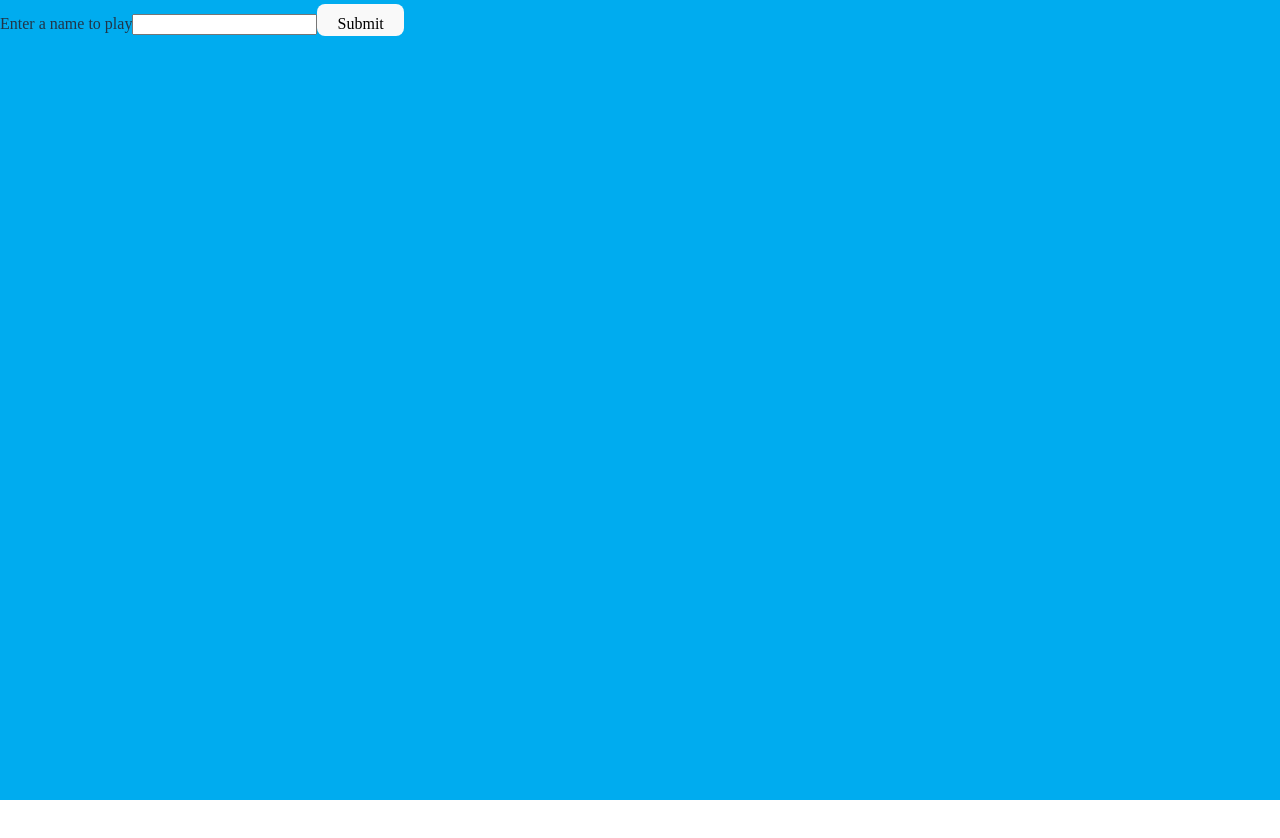
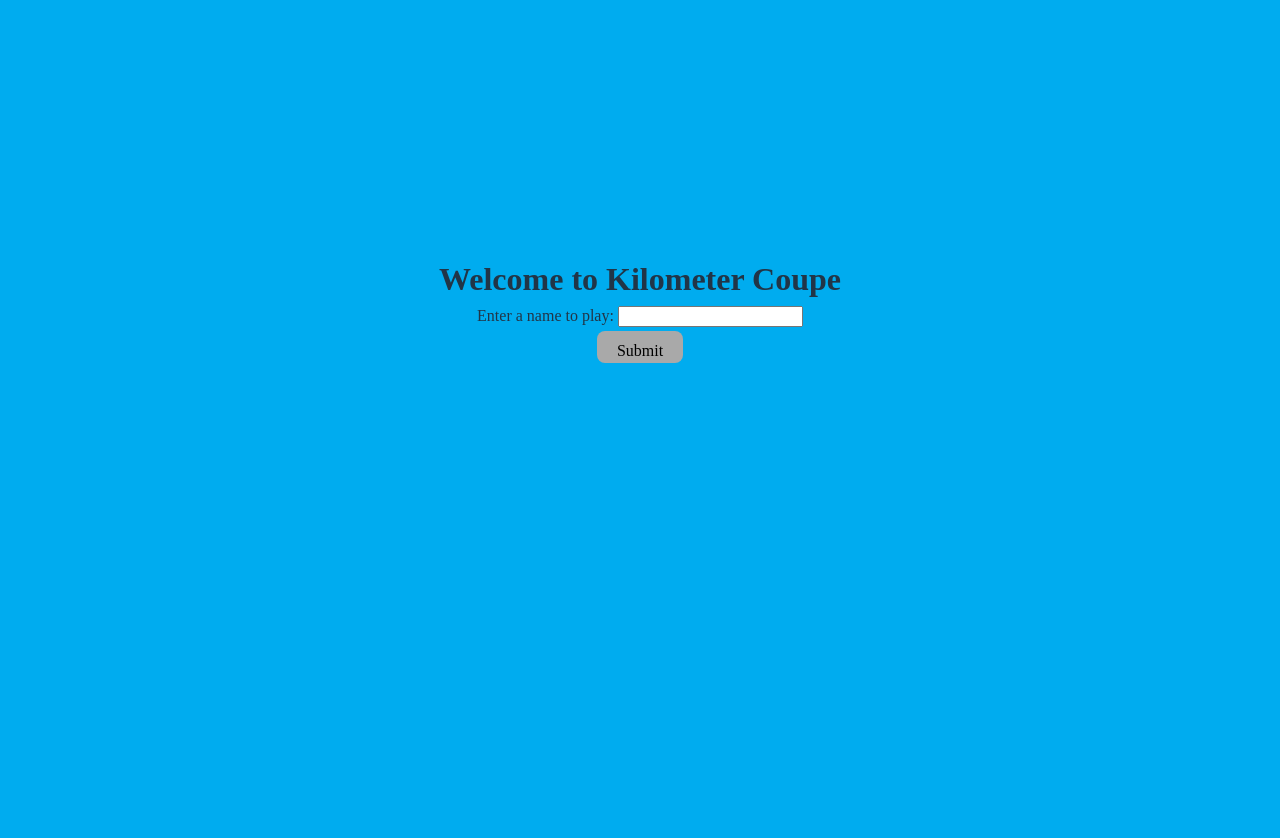
Before and after one commit to johnbean36/millebornemulti, a React (Vite) app: page / in a window 1280 px wide. Shown: the top 838 px of the page. Before the commit the page ends 800 px from the top, so only its background shows below. Built offline with nearby package versions, Linux system fonts and the light colour scheme; no server answers.

Commit message:
updated code

```diff
--- a/index.html
+++ b/index.html
@@ -1,5 +1,5 @@
 <!doctype html>
-<html lang="en">
+<html style="height: 100vh; background-color: #00acef;" lang="en">
   <head>
     <meta charset="UTF-8" />
     <meta name="viewport" content="width=device-width, initial-scale=1.0" />
--- a/src/App.css
+++ b/src/App.css
@@ -13,8 +13,6 @@ header {
 
 .body {
   height: 100vh;
-  display: grid;
-  grid-template-rows: 0.1fr 1fr 1fr;
   background-color: #00acef;
 }
 
@@ -198,3 +196,30 @@ footer {
   display: flex;
   align-items: center;
 }
+
+#main {
+  display: grid;
+  grid-template-rows: 0.1fr 1fr 1fr;
+  background-color: #00acef;
+}
+
+#welcome {
+  font-weight: bold;
+}
+
+.enter-name {
+  height: 100vh;
+  display: flex;
+  justify-content: center;
+  margin-top: 30vmin;
+}
+
+.button {
+  background-color: #A9A9A9;
+}
+
+.wstyling{
+  display: flex;
+  flex-direction: column;
+  align-items: center;
+}
--- a/src/App.jsx
+++ b/src/App.jsx
@@ -5,6 +5,7 @@ import io from 'socket.io-client';
 const socket = io('localhost:3000');
 import './App.css';
 import Main from './components/Main';
+import Welcome from './components/Welcome';
 
 function App() {
 
@@ -60,6 +61,7 @@ function App() {
     socket.on('new_user', handleNewUser);
 
     return () =>{
+      setIsConnected(false);
       socket.off('connect', onConnect);
       socket.off('full', handleFull);
       socket.off('size', handleSize);
@@ -90,14 +92,9 @@ function App() {
           setLimitLight={setLimitLight} setEmergencyLight={setEmergencyLight} setAceLight={setAceLight} setTruckLight={setTruckLight}
           setPunctureLight={setPunctureLight} setGoLight={setGoLight}
         /></div> :
-      <div>
-        <form onSubmit={nHandleSubmit}>
-          <label htmlFor="enter">Enter a name to play</label>
-          <input onChange={nHandleChange} type="text" id="enter" />
-          <button type="submit">Submit</button>
-        </form>
-      </div>}
+      <div><Welcome nHandleChange={nHandleChange} nHandleSubmit={nHandleSubmit} /></div>}
     </div>
+
   )
 }
 
--- a/src/components/Main.jsx
+++ b/src/components/Main.jsx
@@ -1,6 +1,10 @@
+import '../App.css';
+import Score from './Score';
+import Indicator from './Indicator';
+
 function Main(){
     return (
-        <div>
+        <div id="main">
             <header>
             <h1>Mille Bornes</h1>
             <button type="button" id="bu">Play another game</button>
--- /dev/null
+++ b/src/components/Welcome.jsx
@@ -0,0 +1,22 @@
+import '../App.css';
+
+function Welcome({nHandleSubmit, nHandleChange}){
+    return (
+        <div className="enter-name">
+            <div>
+                <h1 id="welcome">Welcome to Kilometer Coupe</h1>
+                <form onSubmit={nHandleSubmit}>
+                    <div className="wstyling">
+                        <div>
+                            <label htmlFor="enter">Enter a name to play: </label>
+                            <input onChange={nHandleChange} type="text" id="enter" />
+                        </div>
+                        <button className="button" type="submit">Submit</button>
+                    </div>
+                </form>
+            </div>
+        </div>
+    )
+}
+
+export default Welcome;
--- a/src/index.css
+++ b/src/index.css
@@ -46,8 +46,3 @@ button:focus-visible {
     background-color: #f9f9f9;
   }
 }
-
-#root {
-  background-color: #00acef;
-  height: 100vh;
-}
```
Also changed, not shown: public/images/greenlight.png, public/images/stoplight.png (added).
